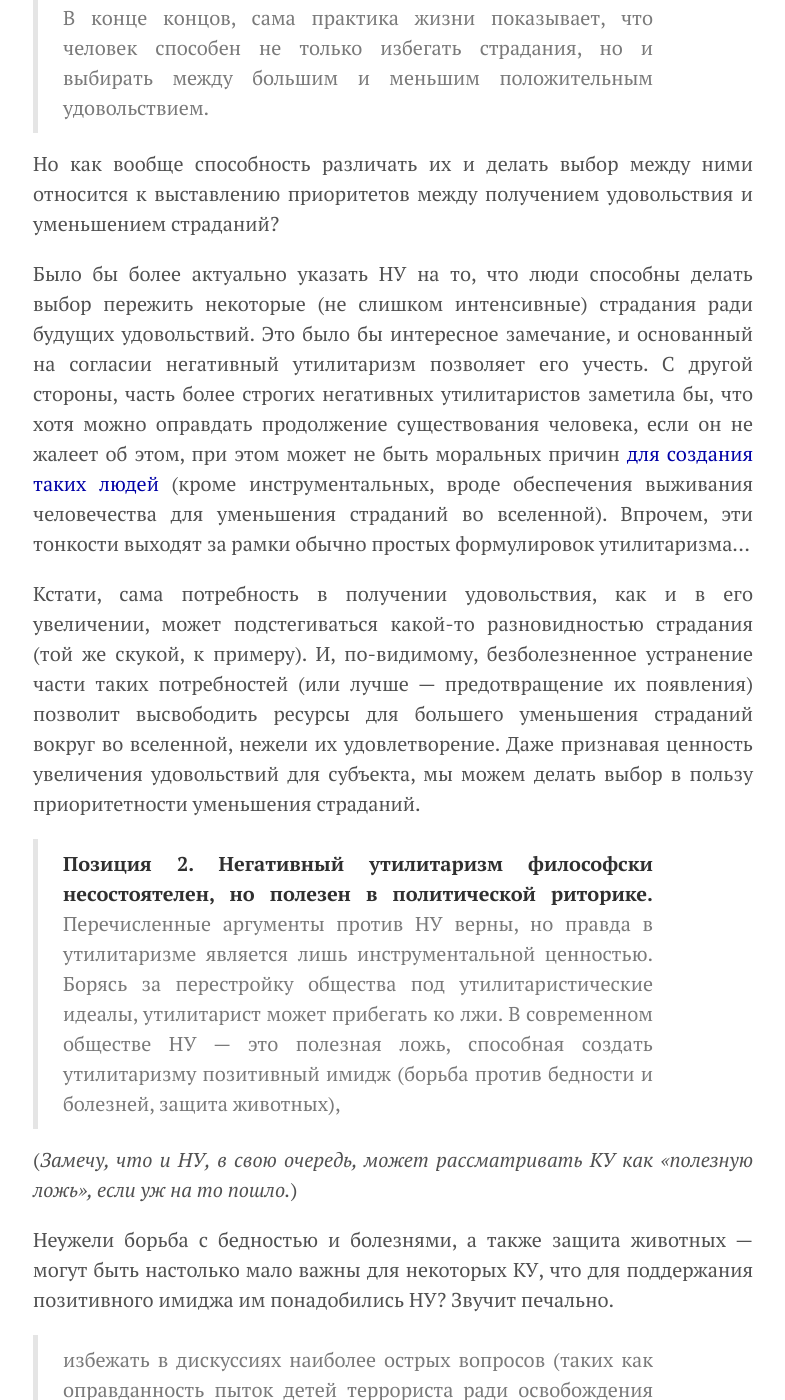
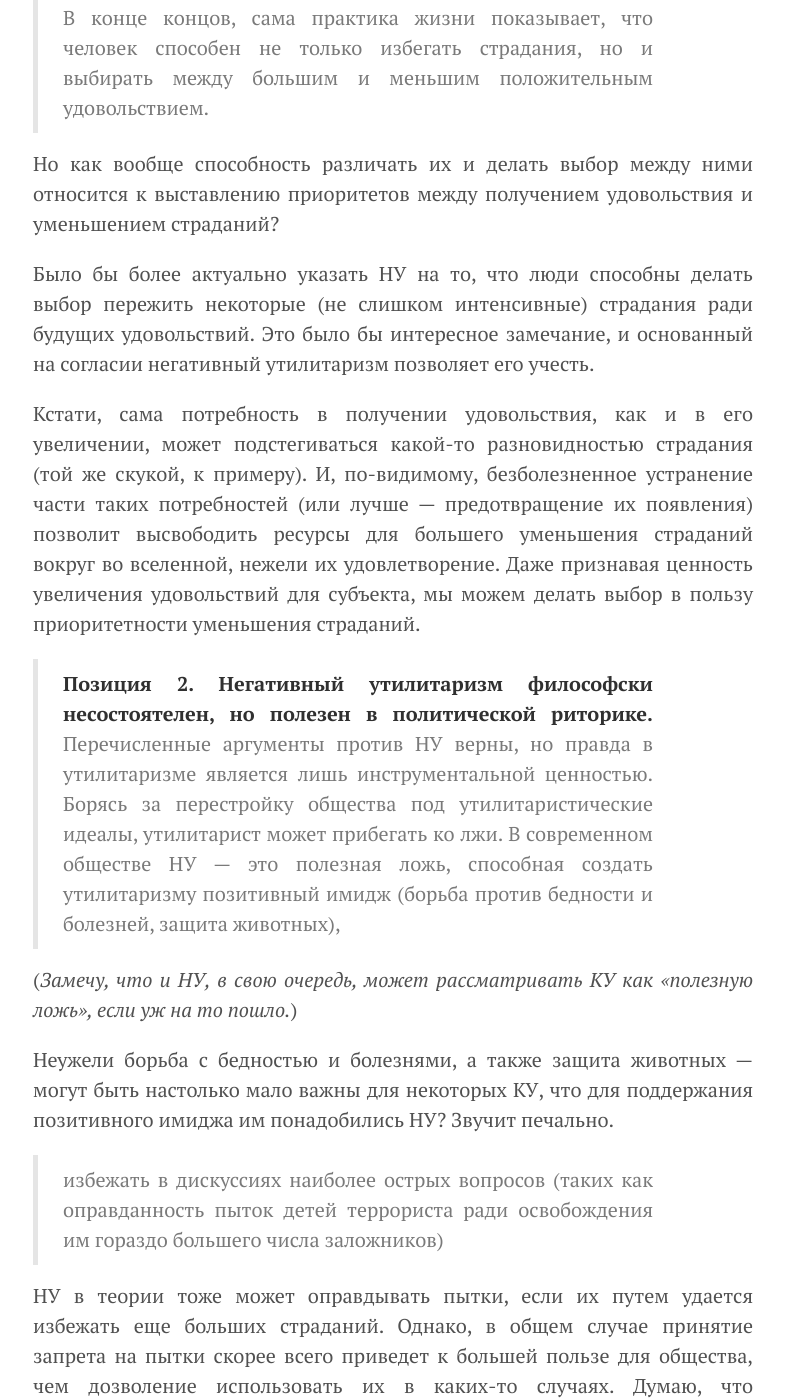
Before and after one commit to KKirdan/kkirdan.github.io, a Jekyll site: the page built from blog/_posts/1. articles/2020-12-04-309.md, in a window 1280 px wide and 1400 px high, scrolled down 8627 px. Shown: the whole window, without its empty margins (247-1032 px from the left). Built offline with Jekyll 4.4.1, drawn with Linux system fonts in a browser that asks for light colours; some of the changed lines change nothing that is shown; some of the changed text lies outside the part shown.

Commit message:
Update 2020-12-04-309.md

```diff
--- a/blog/_posts/1. articles/2020-12-04-309.md
+++ b/blog/_posts/1. articles/2020-12-04-309.md
@@ -120,7 +120,7 @@ _(«Некоторые приверженцы» — это негативные
 
 Но как вообще способность различать их и делать выбор между ними относится к выставлению приоритетов между получением удовольствия и уменьшением страданий?
 
-Было бы более актуально указать НУ на то, что люди способны делать выбор пережить некоторые (не слишком интенсивные) страдания ради будущих удовольствий. Это было бы интересное замечание, и основанный на согласии негативный утилитаризм позволяет его учесть. С другой стороны, часть более строгих негативных утилитаристов заметила бы, что хотя можно оправдать продолжение существования человека, если он не жалеет об этом, при этом может не быть моральных причин [для создания таких людей](https://vk.com/wall-166188545_148) (кроме инструментальных, вроде обеспечения выживания человечества для уменьшения страданий во вселенной). Впрочем, эти тонкости выходят за рамки обычно простых формулировок утилитаризма…
+Было бы более актуально указать НУ на то, что люди способны делать выбор пережить некоторые (не слишком интенсивные) страдания ради будущих удовольствий. Это было бы интересное замечание, и основанный на согласии негативный утилитаризм позволяет его учесть.
 
 Кстати, сама потребность в получении удовольствия, как и в его увеличении, может подстегиваться какой-то разновидностью страдания (той же скукой, к примеру). И, по-видимому, безболезненное устранение части таких потребностей (или лучше — предотвращение их появления) позволит высвободить ресурсы для большего уменьшения страданий вокруг во вселенной, нежели их удовлетворение. Даже признавая ценность увеличения удовольствий для субъекта, мы можем делать выбор в пользу приоритетности уменьшения страданий.
 
@@ -132,7 +132,7 @@ _(«Некоторые приверженцы» — это негативные
 
 > избежать в дискуссиях наиболее острых вопросов (таких как оправданность пыток детей террориста ради освобождения им гораздо большего числа заложников)
 
-НУ в теории тоже может оправдывать пытки, если их путем удается избежать еще больших страданий. Однако, в общем случае принятие запрета на пытки скорее всего [приведет](https://vk.com/wall850884_3975) к большей пользе для общества, чем дозволение использовать их в каких-то случаях. Думаю, что использование пыток как минимум не должно быть нормализовано, покуда есть слишком много возможностей злоупотребить ими, увеличивая число бесполезных интенсивных страданий.
+НУ в теории тоже может оправдывать пытки, если их путем удается избежать еще больших страданий. Однако, в общем случае принятие запрета на пытки скорее всего приведет к большей пользе для общества, чем дозволение использовать их в каких-то случаях. Думаю, что использование пыток как минимум не должно быть нормализовано, покуда есть слишком много возможностей злоупотребить ими, увеличивая число бесполезных интенсивных страданий.
 
 > и максимально отмежеваться от вульгарного образа гедониста как бездуховного развратника, пьяницы и искателя других “приземлённых” развлечений.
 
@@ -168,11 +168,11 @@ _(«Некоторые приверженцы» — это негативные
 4. Википедия, [Атараксия](https://ru.wikipedia.org/wiki/Атараксия)
 5. Brian Tomasik, [Are Happiness and Suffering Symmetric?](https://reducing-suffering.org/happiness-suffering-symmetric/)
 6. Simon Knutsson, [The world destruction argument](https://www.tandfonline.com/doi/full/10.1080/0020174X.2019.1658631)
-7. Магнус Виндинг, [Вред смерти](https://vk.com/wall-199052526_73) (пер. К. Кирдан)
+7. Магнус Виндинг, [Вред смерти](https://vk.com/wall-199052526_73)
 8. Brian Tomasik, [Does Negative Utilitarianism Override Individual Preferences?](https://reducing-suffering.org/negative-utilitarianism-override-individual-preferences/)
 9. Wikipedia, [Pollyanna principle](https://en.wikipedia.org/wiki/Pollyanna_principle)
 10. Википедия, [Пессимизм #Философский пессимизм](https://ru.wikipedia.org/wiki/Пессимизм#Философский_пессимизм)
-11. Брайан Томасик, [Должны ли мы вмешиваться в природу?](https://vk.com/wall-199052526_67) (пер. К. Кирдан)
+11. Брайан Томасик, [Должны ли мы вмешиваться в природу?](https://vk.com/wall-199052526_67)
 12. David Pearce, [Utilitronium Shockwaves vs. Gradients of Bliss](https://qualiacomputing.com/2019/03/20/utilitronium-shockwaves-vs-gradients-of-bliss/)
 13. melodysheep, [Таймлапс будущего: путешествие к концу времен](https://vk.com/wall-194967191_35)
 14. Manu Herran, [Opportunities for an astronomical reduction of suffering](https://manuherran.com/opportunities-for-an-astronomical-reduction-of-suffering/)
@@ -184,5 +184,3 @@ _(«Некоторые приверженцы» — это негативные
 20. Wikipedia, [Utility monster](https://en.wikipedia.org/wiki/Utility_monster)
 21. Complex Numbers, [Мы, XXII век](https://vk.com/wall-199052526_92)
 22. Complex Numbers, [1000 лет назад (Звезды казались так близко)](https://www.youtube.com/watch?v=G7uQteSWT5k)
-23. Дэвид Бенатар, [Жизни, которые стоит начинать и жизни, которые стоит продолжать](https://vk.com/wall-166188545_148) (цитата)
-24. Ника Одинокова, [Пытки](https://vk.com/wall850884_3975)
```
